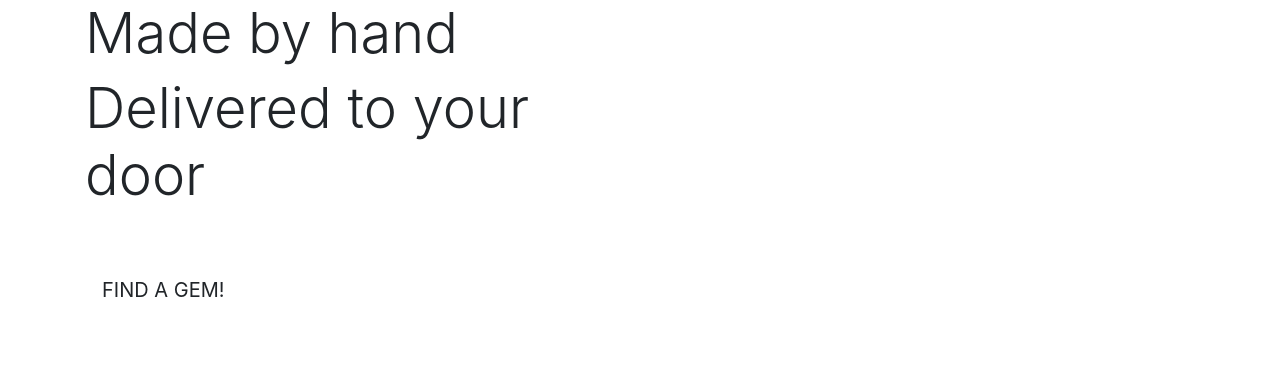
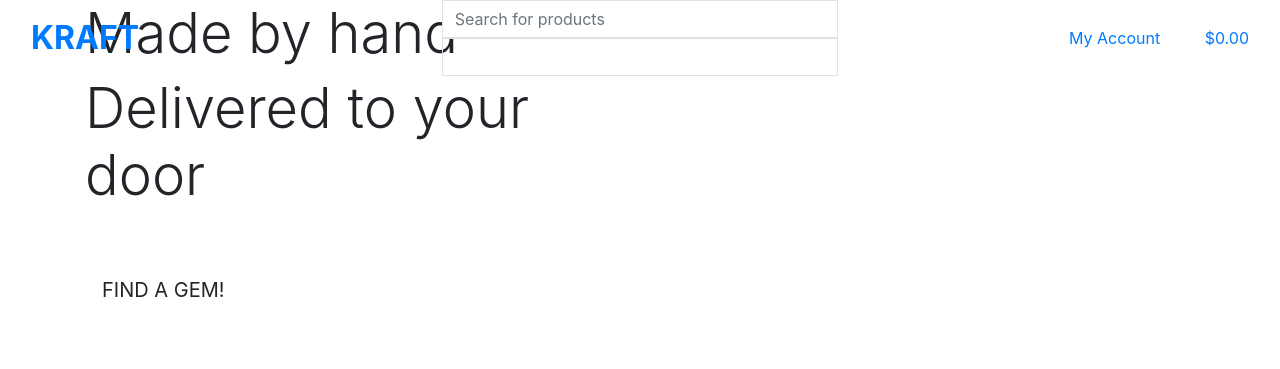
Before and after one commit to DarraghReid/krafts, a Django app: page / in a window 1280 px wide. Shown: the top 369 px of the page. Run offline with Django 3.2, Linux system fonts and the light colour scheme; some libraries are stand-ins or nearby versions.

Commit message:
add main header to base.html

```diff
--- a/templates/base.html
+++ b/templates/base.html
@@ -37,7 +37,97 @@
         <title>Kraft {% block extra_title %}{% endblock %}</title>
     </head>
     <body>
-        <header class="container-fluid fixed-top"></header>
+        <!-- Main page header -->
+        <header class="container-fluid fixed-top">
+            <div class="row">
+                <!-- COLs stacked virtically on sm screens, horizontally on lg screens, have padding on sm screens -->
+                <!-- COL 1: Logo centered on sm screens, left aligned on lg screens -->
+                <div class="col-12 col-lg-4 my-auto py-1 py-lg-0 text-center text-lg-left">
+                    <!-- Logo with link to home URL -->
+                    <a href="{% url 'home' %}" class="nav-link main-logo-link">
+                        <h2 class="logo-font text-black my-0">
+                            <strong>
+                                KRAFT
+                            </strong>
+                        </h2>
+                    </a>
+                </div>
+                <!-- COL 2: Search form -->
+                <div class="col-12 col-lg-4 my-auto py-1 py-lg-0">
+                    <!-- Searches submitted as url parameters (GET) -->
+                    <form method="GET" action="">
+                        <!-- Input group containing search bar text input -->
+                        <div class="input-group w-100">
+                            <!-- Search bar text input, "q" name submitted to action URL -->
+                            <input class="form-control border border-black rounded-0" type="text" name="q" placeholder="Search for products">
+                            <!-- Btn attached to text input -->
+                            <div class="input-group append">
+                                <button class="form-control btn btn-black border border-black rounded-0">
+                                    <span class="icon">
+                                        <i class="fas fa-search"> </i>
+                                    </span>
+                                </button>
+                            </div>
+                        </div>
+                    </form>
+                </div>
+                <!-- COl 3: Account and shopping bag links, contained in unordered list -->
+                <div class="col-12 col-lg-4 my-auto py-1 py-lg-0">
+                    <!-- List items aligned horizontally, centered on sm screens, right algigned on lg screens -->
+                    <ul class="list-inline list-unstyled text-center text-lg-right my-0">
+                        <!-- LI 1: Account link -->
+                        <li class="list-inline-item dropdown">
+                            <!-- Link triggers Bootstrap dropdown below, when clicked -->
+                            <a class="text-black nav-link" href="#" id="user-options" data-toggle="dropdown" aria-haspopup="true" aria-expanded="flase">
+                                <div class="text-center">
+                                    <div>
+                                        <i class="fas fa-user fa-lg"></i>
+                                    </div>
+                                    <p class="my-0">
+                                        My Account
+                                    </p>
+                                </div>
+                            </a>
+                            <!-- Account menu dropdown, triggered by "My Account" link above -->
+                            <div class="dropdown-menu border-0" aria-labelledby="user-options">
+                                {% if request.user.is_authenticated %}
+                                    {% if request.user.is_superuser %}
+                                        <!-- Only show if user is both authenticated and a superuser -->
+                                        <a class="dropdown-item" href="">Product Management</a>
+                                    {% endif %}
+                                    <!-- Shown to all authenticated users -->
+                                    <a class="dropdown-item" href="">Profile</a>
+                                    <a class="dropdown-item" href="{% url 'account_logout' %}">Logout</a>
+                                {% else %}
+                                    <!-- Shown only to logged out/unauthenticated users -->
+                                    <a class="dropdown-item" href="{% url 'account_signup' %}">Sign Up</a>
+                                    <a class="dropdown-item" href="{% url 'account_login' %}">Login</a>
+                                {% endif %}
+                            </div>
+                        </li>
+                        <li class="list-inline-item">
+                            <!-- If there is an item in the bag, font is bold -->
+                            <a class="{% if grand_total %}text-info font-weight-bold{% else %} text-black{% endif %} nav-link" href="">
+                                <div class="text-center">
+                                    <div>
+                                        <i class="fas fa-shopping-bag fa-lg"></i>
+                                    </div>
+                                    <p class="my-0">
+                                        <!-- If there is an item in the bag, display the grand_total variable to two decimal places -->
+                                        {% if grand_total %}
+                                            ${{ grand_total|floatformat:2 }}
+                                        <!-- Otherwise, display 0 -->
+                                        {% else %}
+                                            $0.00
+                                        {% endif %}
+                                    </p>
+                                </div>
+                            </a>
+                        </li>
+                    </ul>
+                </div>
+            </div>
+        </header>
 
         <!-- Messages sent back from Django displayed here -->
         {% if messages %}
```
